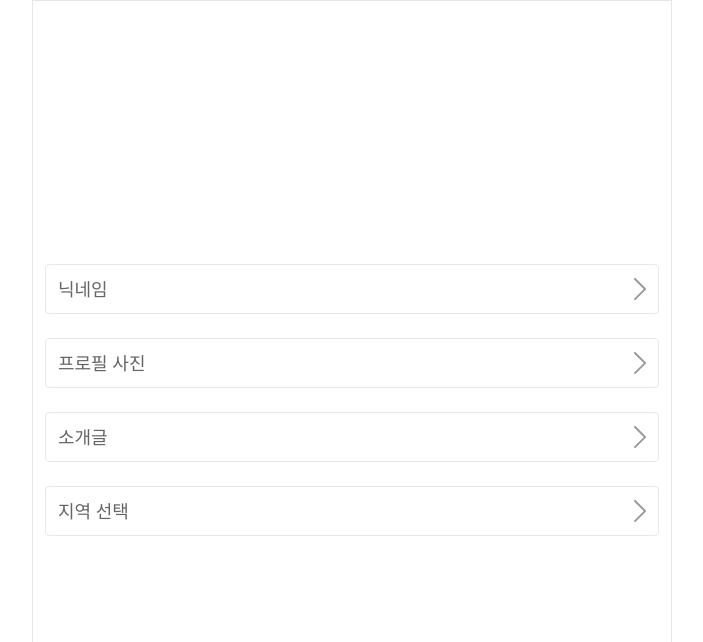
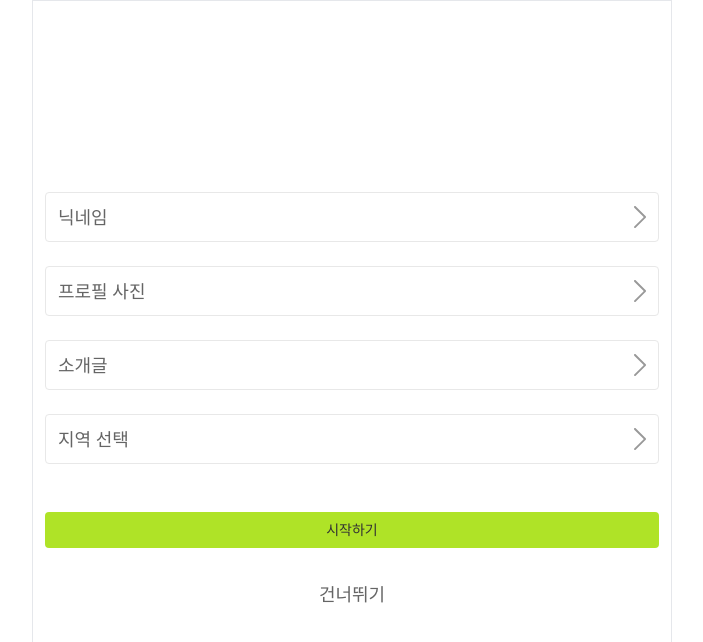
Before and after one commit to prgrms-fe-devcourse/NFE1_2_FitPlace, a React (Vite) app: page /profile/edit in a window 1280 px wide. Shown: the top 642 px of the page, without its empty margins (288-991 px from the left). Built offline with nearby package versions, Linux system fonts and the light colour scheme.

Commit message:
feature: 프로필 수정 페이지 하단 가입시 보이는 영역들 제작

```diff
--- a/src/pages/profile/ProfileEdit.tsx
+++ b/src/pages/profile/ProfileEdit.tsx
@@ -1,5 +1,6 @@
 import React from 'react';
 import { Link } from 'react-router-dom';
+import Button from '../../components/Button';
 
 const ProfileEdit = () => {
   return (
@@ -38,6 +39,18 @@ const ProfileEdit = () => {
           </div>
         </Link>
       </div>
+
+      {/* 프로필 수정 하단 */}
+      {/* 가입 할 때 전용 */}
+      <div className='text-center mt-12'>
+        <Button
+          label='시작하기'
+          size='full'
+          color='green'
+        />
+
+        <p className='mt-8 text-lg text-placeholder'>건너뛰기</p>
+      </div>
     </div>
   );
 };
```
